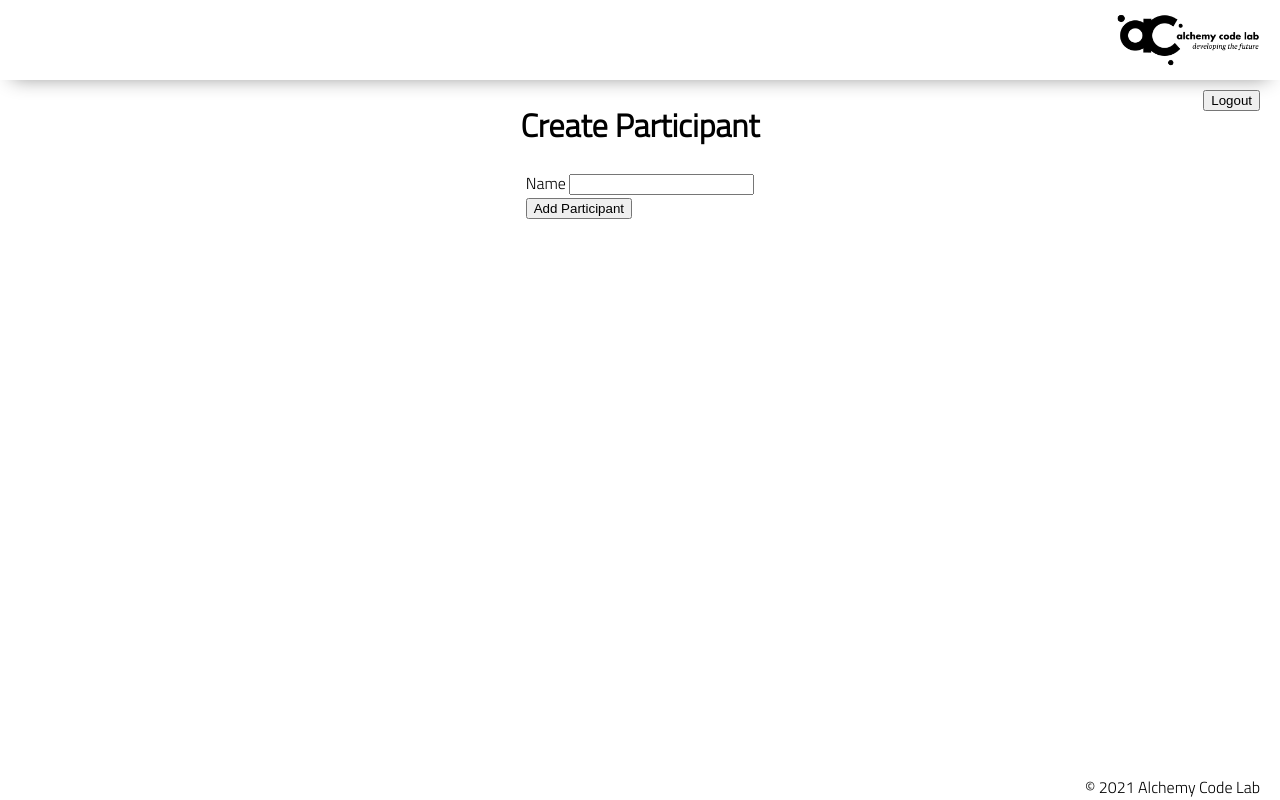
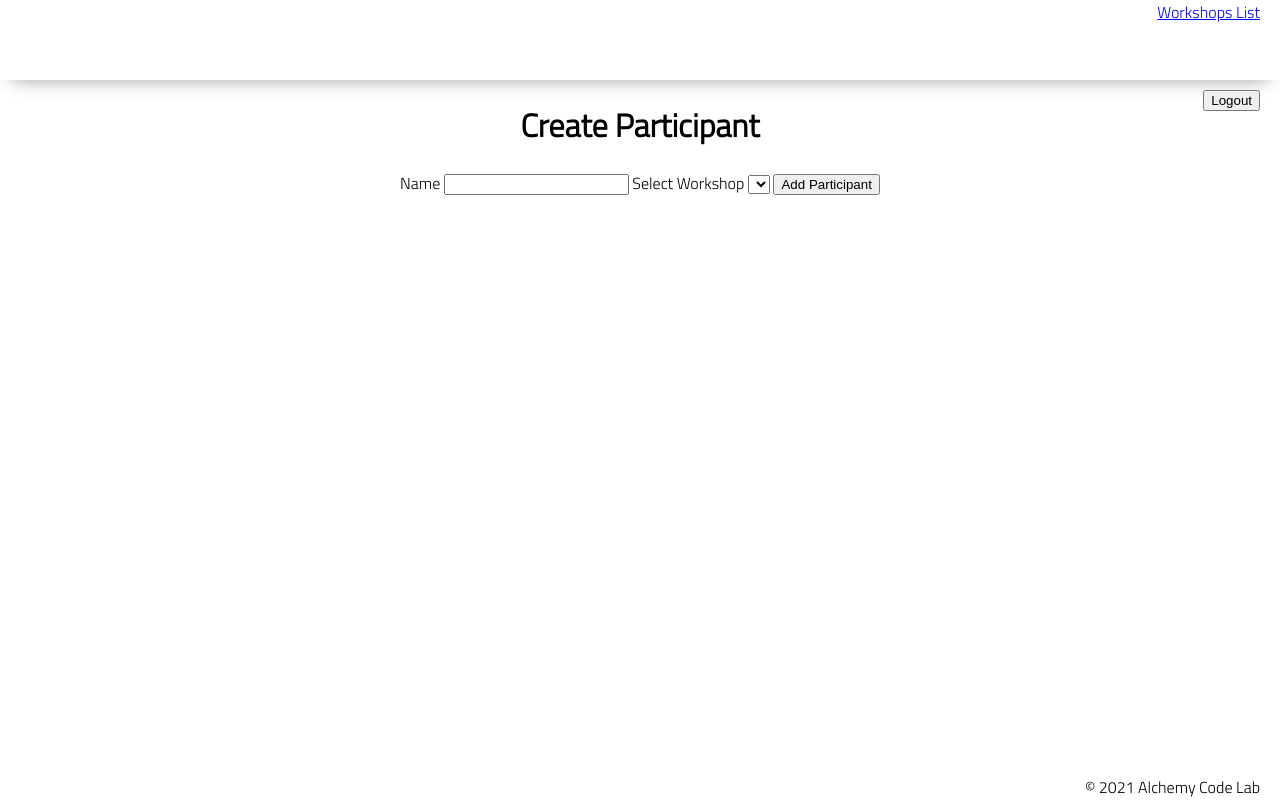
Before and after one commit to KhaymanaKing/from-scratch-workshop-organizer, a plain HTML site: page create-participant/index.html in a window 1280 px wide. Drawn offline with nearby package versions, Linux system fonts and the light colour scheme.

```diff
--- a/create-participant/index.html
+++ b/create-participant/index.html
@@ -16,7 +16,7 @@
 <body>
     <header>
         <div class="gutter-right logo">
-            <img src="../assets/big-logo.png" />
+            <a href="../other-page/index.html">Workshops List</a>
         </div>
     </header>
     <button id="logout">Logout</button>
@@ -25,11 +25,12 @@
         <form class="create-participant-list">
             <label>
                 Name
-                <input />
+                <input name="name" />
             </label>
-            <div>
-
-            </div>
+            <label>
+                Select Workshop
+                <select name="workshop_id"></select>
+            </label>
             <button>Add Participant</button>
         </form>
     </main>
```
Also changed, not shown: workshops-list/index.html (renamed from other-page/index.html), workshops-list/workshops.js (renamed from other-page/workshops.js).
